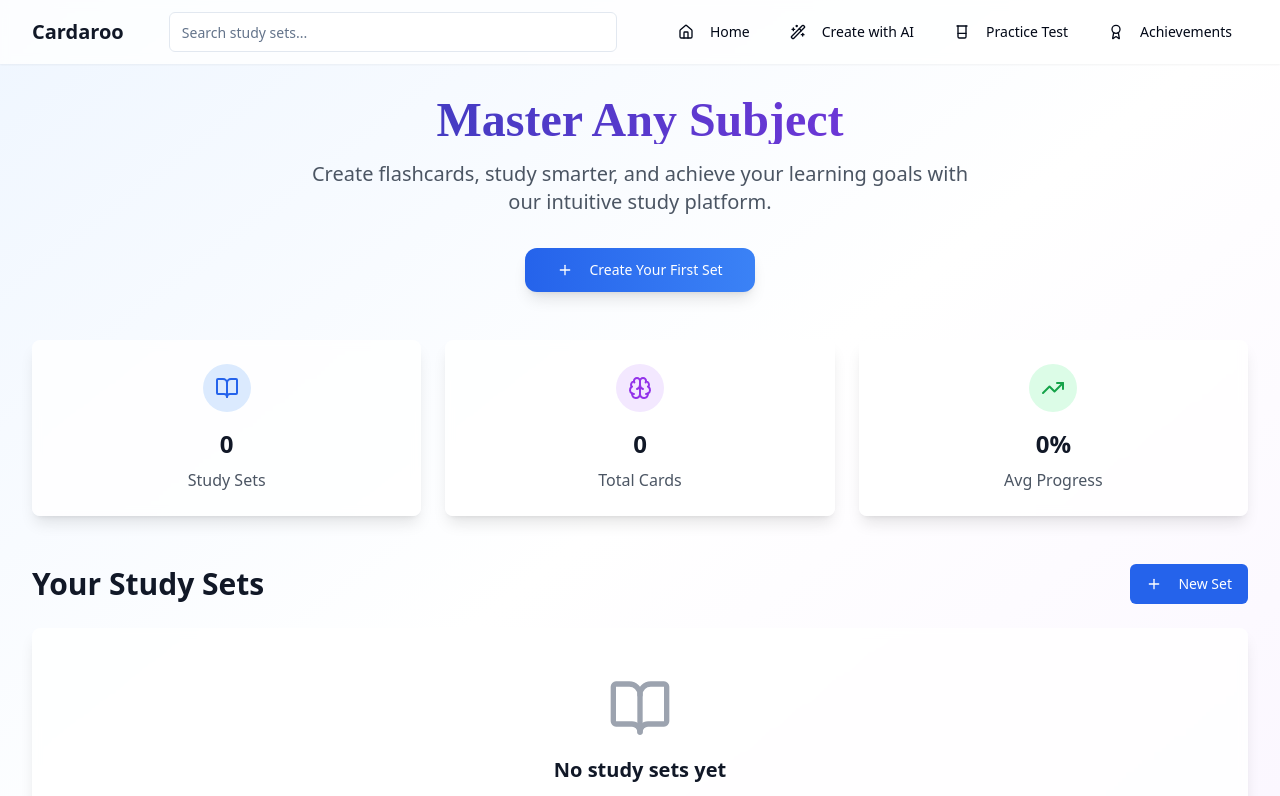
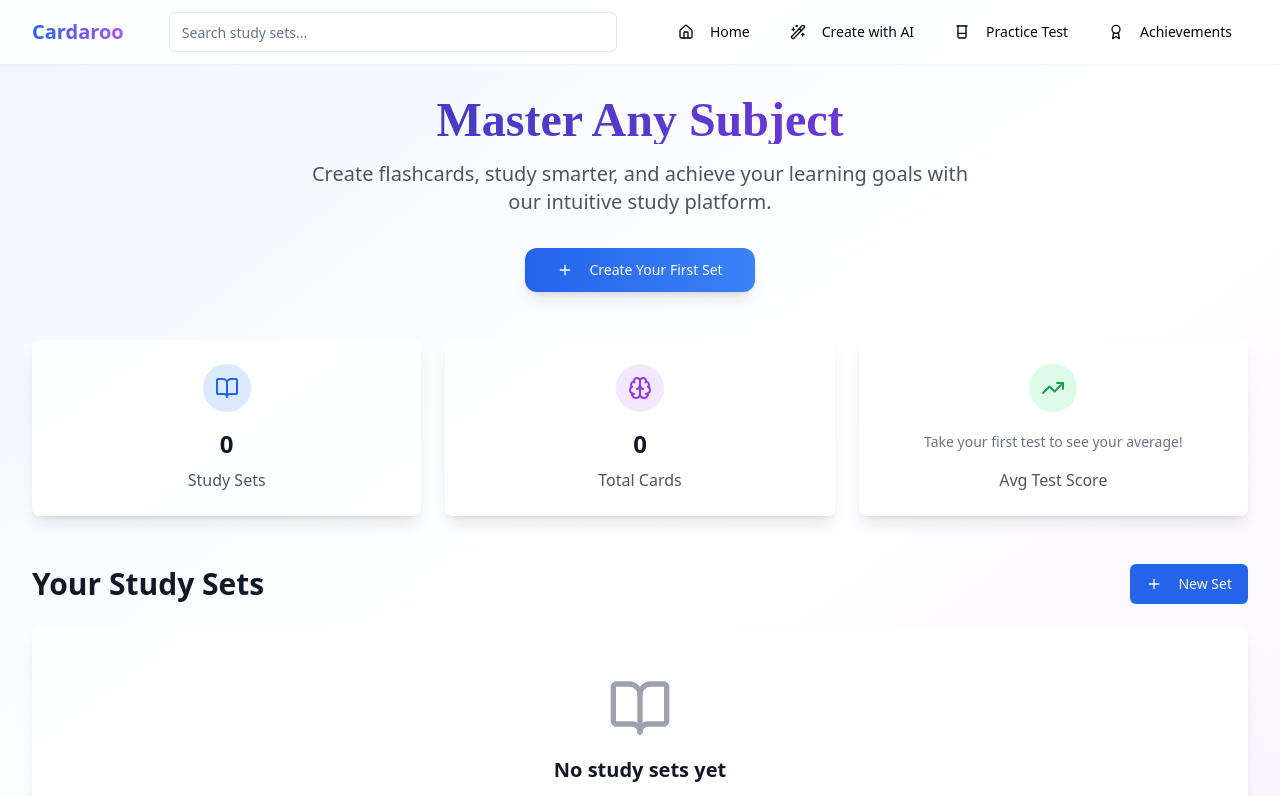
Before and after one commit to TerminatingCoder101/Cardaroo, a React (Vite) app: page / in a window 1280 px wide. Shown: the top 796 px of the page. Built offline with nearby package versions, Linux system fonts and the light colour scheme; a web font is replaced by a local one.

Commit message:
Updated index

```diff
--- a/src/components/Navbar.tsx
+++ b/src/components/Navbar.tsx
@@ -27,7 +27,7 @@ const Navbar: React.FC<NavbarProps> = ({ searchQuery, setSearchQuery, hasNewAchi
         <div className="flex justify-between items-center h-16">
           {/* Logo */}
           <div className="flex-shrink-0">
-            <Link to="/" className="font-bold text-xl text-gray-900">
+            <Link to="/" className="text-xl font-bold bg-gradient-to-r from-blue-600 to-purple-500 bg-clip-text text-transparent">
               Cardaroo
             </Link>
           </div>
--- a/src/pages/Index.tsx
+++ b/src/pages/Index.tsx
@@ -8,7 +8,7 @@ import CreateSetModal from '@/components/CreateSetModal';
 import StudySetCard from '@/components/StudySetCard';
 import EditSetModal from '@/components/EditSetModal';
 import { allAchievements } from '@/lib/achievements';
-import { FlashcardSet, TestResult } from '@/types'; // Import from the new types file
+import { FlashcardSet, TestResult } from '@/types';
 
 const Index = () => {
   const [sets, setSets] = useState<FlashcardSet[]>([]);
@@ -17,14 +17,32 @@ const Index = () => {
   const [isEditModalOpen, setIsEditModalOpen] = useState(false);
   const [setBeingEdited, setSetBeingEdited] = useState<FlashcardSet | null>(null);
   const [hasNewAchievement, setHasNewAchievement] = useState(false);
+  const [avgTestScore, setAvgTestScore] = useState(0);
+  const [hasTakenTests, setHasTakenTests] = useState(false); // State to check if tests exist
   const navigate = useNavigate();
 
   useEffect(() => {
     const savedSets: FlashcardSet[] = JSON.parse(localStorage.getItem('flashcardSets') || '[]');
     setSets(savedSets);
 
+    // Calculate average test score
+    const savedResults = localStorage.getItem('practiceTestResults');
+    const tests: TestResult[] = savedResults ? JSON.parse(savedResults) : [];
+
+    setHasTakenTests(tests.length > 0); // Check if any tests have been taken
+
+    if (tests.length > 0) {
+      const totalPercentage = tests.reduce((acc, test) => {
+        if (test.totalQuestions > 0) {
+          return acc + (test.score / test.totalQuestions) * 100;
+        }
+        return acc;
+      }, 0);
+      const average = totalPercentage / tests.length;
+      setAvgTestScore(Math.round(average));
+    }
+
     // Check for new achievements
-    const tests: TestResult[] = JSON.parse(localStorage.getItem('practiceTestResults') || '[]');
     const currentUnlocked = allAchievements.filter(ach => ach.isUnlocked(savedSets, tests)).length;
     const seenCount = parseInt(localStorage.getItem('seenAchievementsCount') || '0', 10);
 
@@ -135,14 +153,20 @@ const Index = () => {
           </Card>
 
           <Card className="bg-white/80 backdrop-blur-sm border-0 shadow-lg hover:shadow-xl transition-all duration-300 hover:scale-105">
-            <CardContent className="p-6 text-center">
+            <CardContent className="p-6 text-center flex flex-col justify-center items-center h-full">
               <div className="w-12 h-12 bg-green-100 rounded-full flex items-center justify-center mx-auto mb-4">
                 <TrendingUp className="h-6 w-6 text-green-600" />
               </div>
-              <h3 className="text-2xl font-bold text-gray-900 mb-2">
-                {Math.round(sets.reduce((total, set) => total + (set.studyProgress || 0), 0) / (sets.length || 1))}%
-              </h3>
-              <p className="text-gray-600">Avg Progress</p>
+              {hasTakenTests ? (
+                <h3 className="text-2xl font-bold text-gray-900 mb-2">
+                  {avgTestScore}%
+                </h3>
+              ) : (
+                <p className="text-sm text-gray-500 mt-1">
+                  Take your first test to see your average!
+                </p>
+              )}
+              <p className="text-gray-600 mt-auto">Avg Test Score</p>
             </CardContent>
           </Card>
         </div>
```
